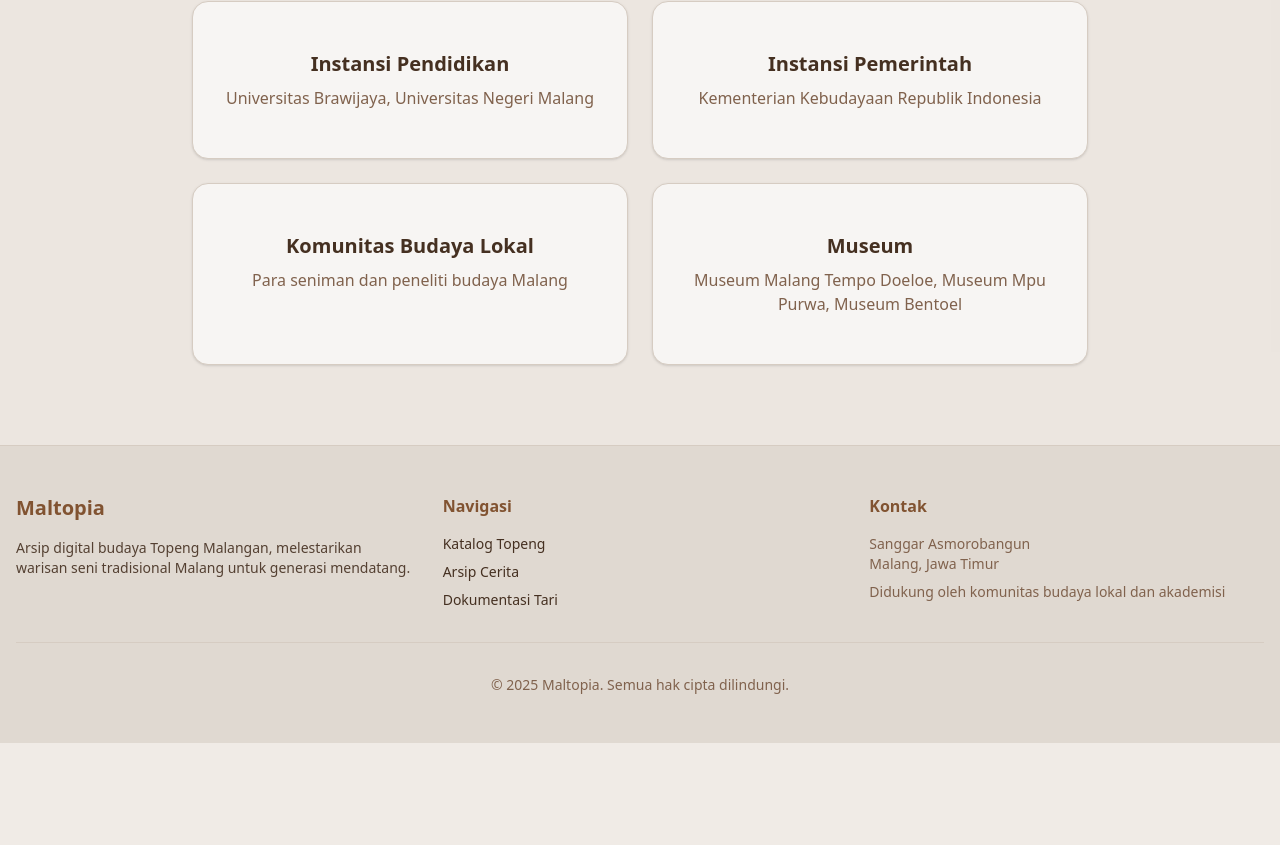
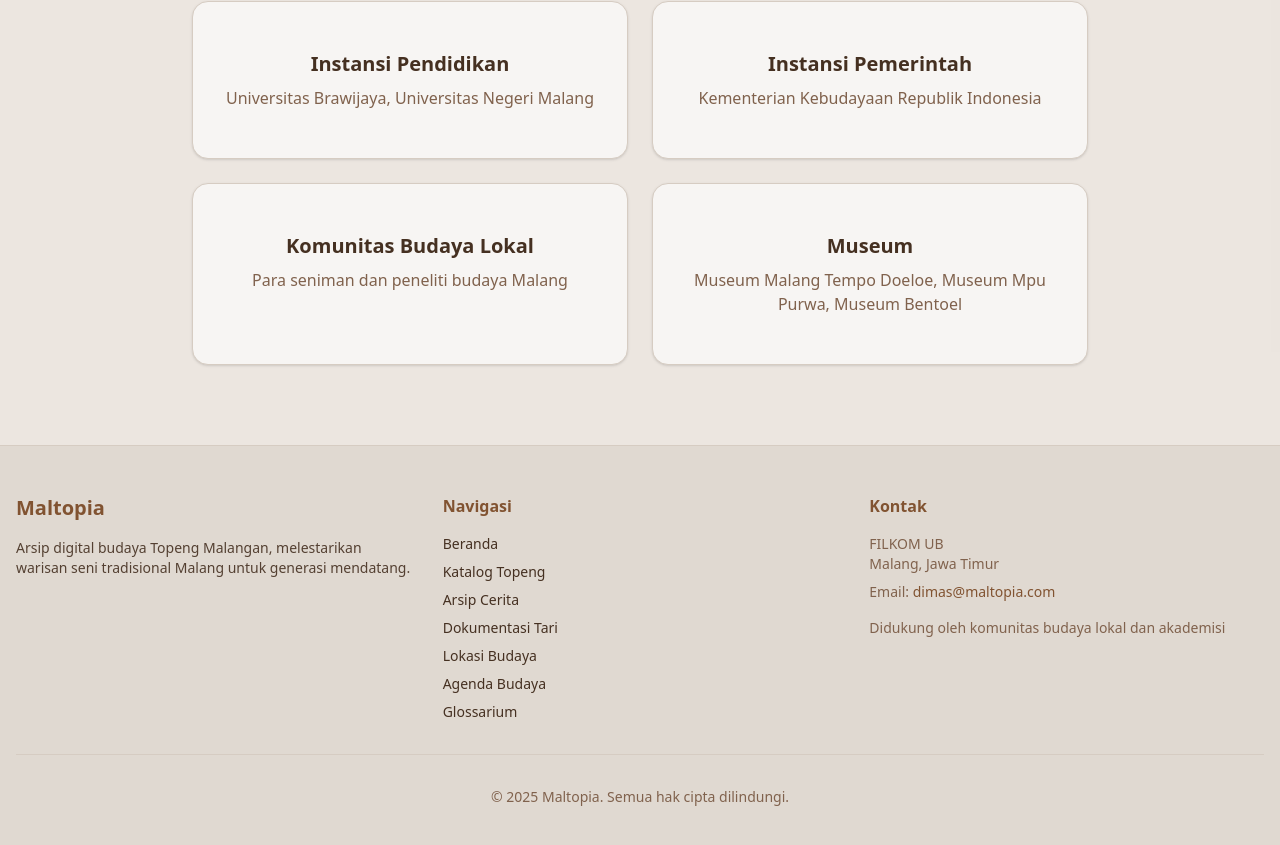
Before and after one commit to litegral/topeng-nusantara-maya, a Next.js app: page / in a window 1280 px wide. Shown: the part 1935-2780 px from the top of the page. Before the commit the page ends 2678 px from the top, so only its background shows below. Built offline with nearby package versions, Linux system fonts and the light colour scheme.

Commit message:
feat: update footer

```diff
--- a/components/Footer.tsx
+++ b/components/Footer.tsx
@@ -7,7 +7,7 @@ const Footer = () => {
         <div className="grid grid-cols-1 md:grid-cols-3 gap-8">
           <div>
             <h3 className="text-xl font-bold mb-4 text-primary">Maltopia</h3>
-            <p className="text-sm opacity-90">
+            <p className="text-sm opacity-90 mb-4">
               Arsip digital budaya Topeng Malangan, melestarikan warisan seni
               tradisional Malang untuk generasi mendatang.
             </p>
@@ -17,7 +17,9 @@ const Footer = () => {
             <h4 className="font-semibold mb-4 text-primary">Navigasi</h4>
             <ul className="space-y-2 text-sm">
               <li>
-
+                <Link href="/" className="hover:text-primary transition-colors">
+                  Beranda
+                </Link>
               </li>
               <li>
                 <Link href="/katalog" className="hover:text-primary transition-colors">
@@ -34,14 +36,32 @@ const Footer = () => {
                   Dokumentasi Tari
                 </Link>
               </li>
+              <li>
+                <Link href="/lokasi" className="hover:text-primary transition-colors">
+                  Lokasi Budaya
+                </Link>
+              </li>
+              <li>
+                <Link href="/agenda" className="hover:text-primary transition-colors">
+                  Agenda Budaya
+                </Link>
+              </li>
+              <li>
+                <Link href="/glossarium" className="hover:text-primary transition-colors">
+                  Glossarium
+                </Link>
+              </li>
             </ul>
           </div>
 
           <div>
             <h4 className="font-semibold mb-4 text-primary">Kontak</h4>
             <p className="text-sm text-muted-foreground mb-2">
-              Sanggar Asmorobangun<br />
+              FILKOM UB<br />
               Malang, Jawa Timur
+            </p>
+            <p className="text-sm text-muted-foreground mb-4">
+              Email: <a href="mailto:kontak@maltopia.com" className="text-primary hover:underline">dimas@maltopia.com</a>
             </p>
             <p className="text-sm text-muted-foreground">
               Didukung oleh komunitas budaya lokal dan akademisi
```
